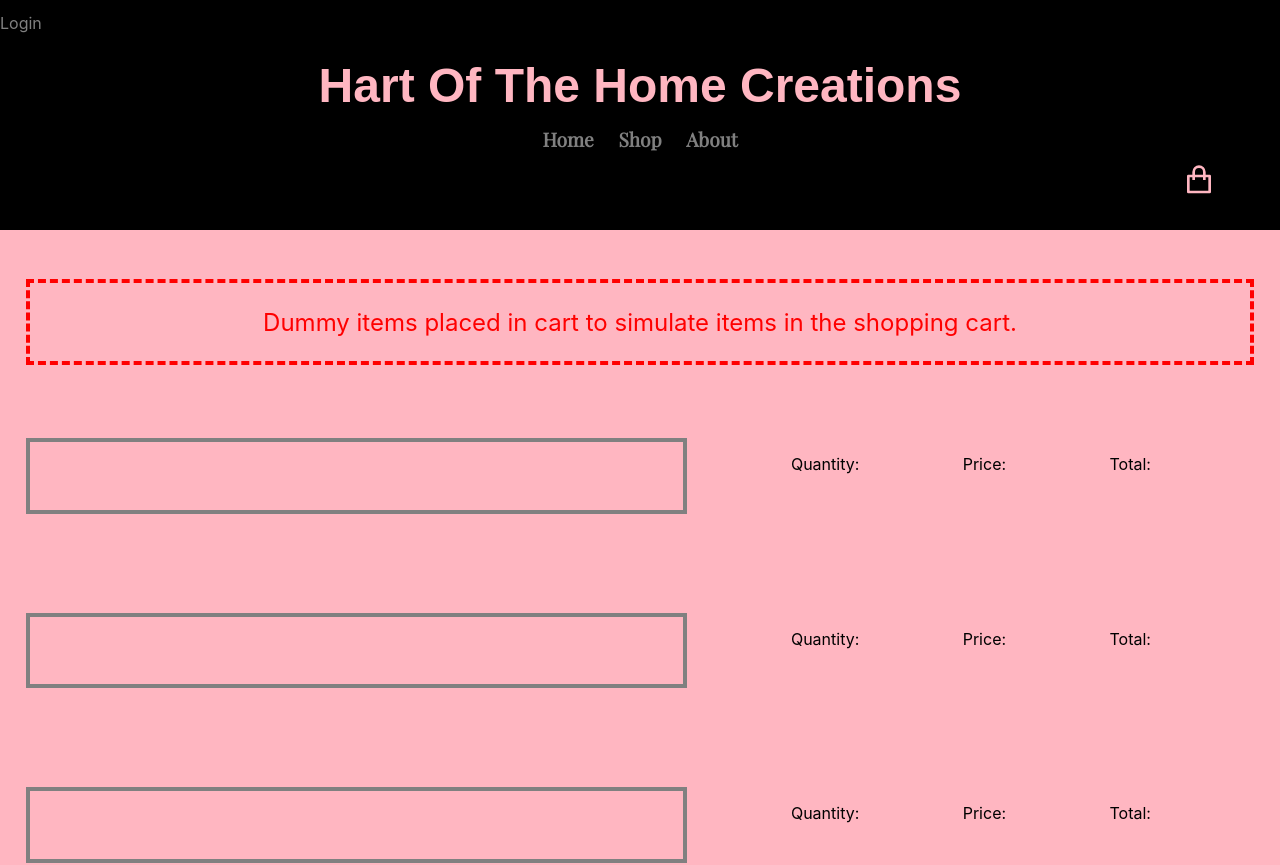
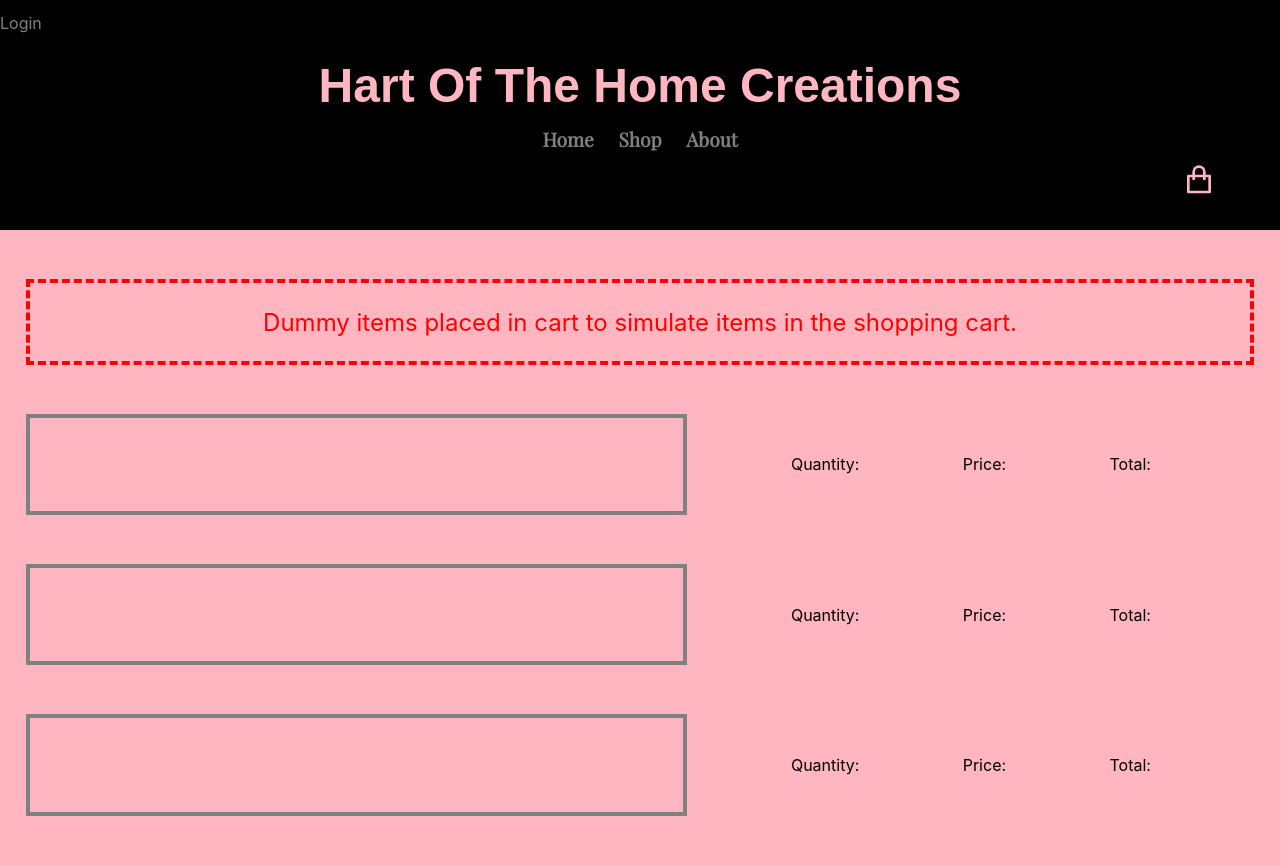
Before and after one commit to easpaas/hart_of_the_home_creations-frontend, a React (Create React App) app: page /cart in a window 1280 px wide. Shown: the top 865 px of the page. Built offline with nearby package versions, Linux system fonts and the light colour scheme; a web font is replaced by a local one.

Commit message:
added deploy link to readme and wireframe design url

```diff
--- a/src/components/ProductCard.js
+++ b/src/components/ProductCard.js
@@ -4,7 +4,9 @@ import styled from 'styled-components';
 
 const Card = styled.div`
   width: 80%;
-  margin: 4% auto;
+  margin: 2% auto;
+  display: flex;
+  justify-content: space-between;
   border: 4px solid gray;
   padding: 2%;
   color: gray;
@@ -30,9 +32,18 @@ function ProductCard(props) {
   const {name, description, price} = props;
   return (
     <Card>
-      <h3>{name}</h3>
-      <p>{description}</p>
-      <p>{price}</p>
+      <div className="Image">
+        {
+          // TODO
+          // map over images array
+          // only use first image for preview
+        }
+      </div>
+      <div className="Content">
+        <h3>{name}</h3>
+        <p>{description}</p>
+        <p>{price}</p>
+      </div>
     </Card>
   );
 }
--- a/src/components/Shop.js
+++ b/src/components/Shop.js
@@ -53,6 +53,7 @@ function Shop() {
     <>
     <Header />
     <div style={{backgroundColor: 'lightpink', padding: '5%' }}>
+    {/* Return a list of products from database */}
       {
         products.map(item => {
           return (
```
Also changed, not shown: 1 other file (tests, documents, lock files or other folders).
